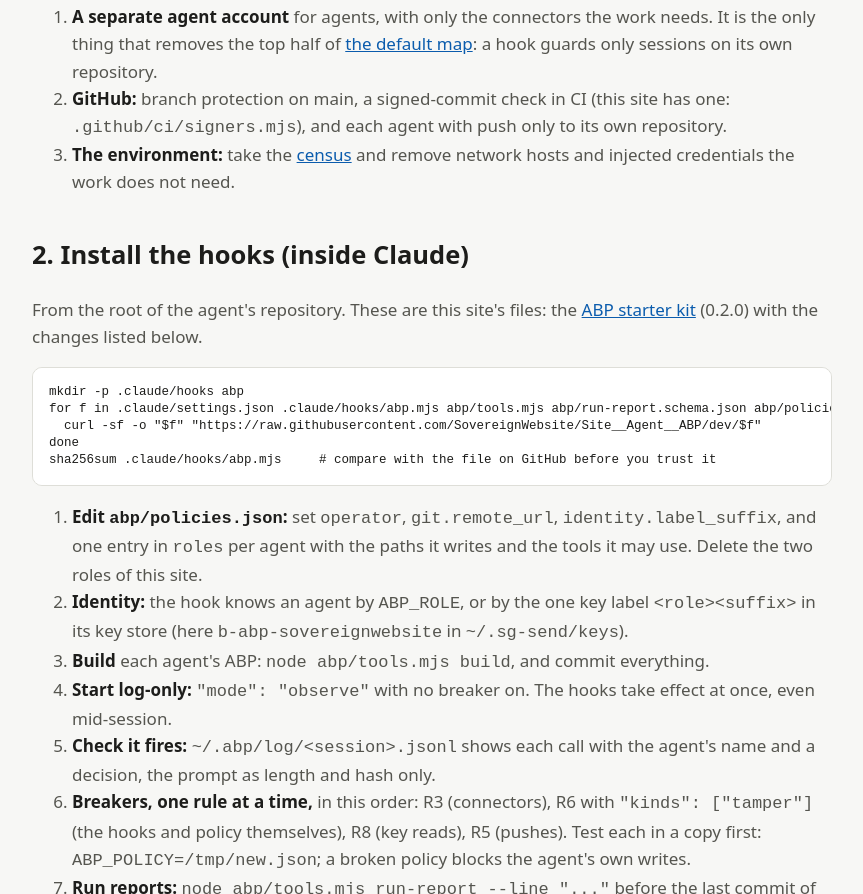
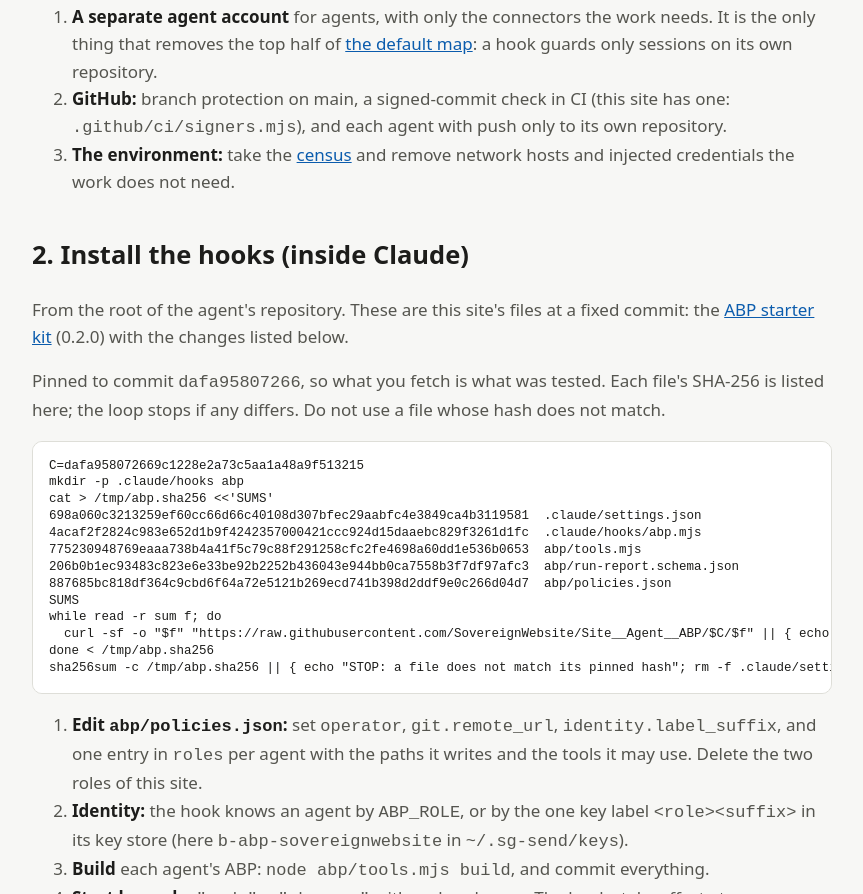
Before and after one commit to SovereignWebsite/Site__Agent__ABP, a plain HTML site: page site/factory/dinis-cruz/account-b/surface/deploy/index.html in a window 1280 px wide. Shown: the part 584-1478 px from the top of the page, without its empty margins (208-1071 px from the left). Drawn offline with Linux system fonts and the light colour scheme.

Commit message:
b.abp: deploy page pins a commit and each file's SHA-256; script-src none (b.security)
Agent: b.abp@SovereignWebsite.dinis
Claude-Session: https://claude.ai/code/session_01Kw9UwBGqBsVqJmrrTHTGMY
Co-Authored-By: Claude Opus 5.5 <noreply@anthropic.com>

```diff
--- a/site/factory/dinis-cruz/account-b/surface/deploy/index.html
+++ b/site/factory/dinis-cruz/account-b/surface/deploy/index.html
@@ -20,7 +20,7 @@
 <meta name="twitter:title" content="Deploying an ABP">
 <meta name="twitter:description" content="The solutions to the gaps found in one Claude Code session, and how to deploy them: the hard boundaries outside Claude, then the ABP hooks and policy inside it, step by step.">
 <meta name="twitter:image" content="https://abp.agents.sovereignweb.site/assets/share/card-1200x630.jpg">
-<meta http-equiv="Content-Security-Policy" content="default-src 'self'; script-src 'self' 'unsafe-inline'; style-src 'self' 'unsafe-inline'; connect-src 'self'; object-src 'none'; base-uri 'none'">
+<meta http-equiv="Content-Security-Policy" content="default-src 'self'; script-src 'none'; style-src 'self' 'unsafe-inline'; connect-src 'self'; object-src 'none'; base-uri 'none'">
 <style>
 :root{--bg:#f7f7f5;--fg:#1d1d1b;--muted:#55554f;--line:#deded8;--card:#fff;--accent:#0b5cad;--hot:#a8261b}
 @media (prefers-color-scheme:dark){:root{--bg:#141413;--fg:#ededea;--muted:#b4b4ae;--line:#33332f;--card:#1c1c1a;--accent:#7ab8ff;--hot:#ff8a7a}}
@@ -59,12 +59,21 @@ table{border-collapse:collapse;width:100%;font-size:.92rem}th,td{border-bottom:1
 <li><strong>The environment:</strong> take the <a href="../census-prompt.md">census</a> and remove network hosts and injected credentials the work does not need.</li>
 </ol>
 <h2>2. Install the hooks (inside Claude)</h2>
-<p>From the root of the agent's repository. These are this site's files: the <a href="https://sovereignwebsite.ai/abp/">ABP starter kit</a> (0.2.0) with the changes listed below.</p>
-<pre tabindex="0" aria-label="Install commands">mkdir -p .claude/hooks abp
-for f in .claude/settings.json .claude/hooks/abp.mjs abp/tools.mjs abp/run-report.schema.json abp/policies.json; do
-  curl -sf -o "$f" "https://raw.githubusercontent.com/SovereignWebsite/Site__Agent__ABP/dev/$f"
-done
-sha256sum .claude/hooks/abp.mjs     # compare with the file on GitHub before you trust it</pre>
+<p>From the root of the agent's repository. These are this site's files at a fixed commit: the <a href="https://sovereignwebsite.ai/abp/">ABP starter kit</a> (0.2.0) with the changes listed below.</p>
+<p>Pinned to commit <code>dafa95807266</code>, so what you fetch is what was tested. Each file's SHA-256 is listed here; the loop stops if any differs. Do not use a file whose hash does not match.</p>
+<pre tabindex="0" aria-label="Install commands">C=dafa958072669c1228e2a73c5aa1a48a9f513215
+mkdir -p .claude/hooks abp
+cat &gt; /tmp/abp.sha256 &lt;&lt;'SUMS'
+698a060c3213259ef60cc66d66c40108d307bfec29aabfc4e3849ca4b3119581  .claude/settings.json
+4acaf2f2824c983e652d1b9f4242357000421ccc924d15daaebc829f3261d1fc  .claude/hooks/abp.mjs
+775230948769eaaa738b4a41f5c79c88f291258cfc2fe4698a60dd1e536b0653  abp/tools.mjs
+206b0b1ec93483c823e6e33be92b2252b436043e944bb0ca7558b3f7df97afc3  abp/run-report.schema.json
+887685bc818df364c9cbd6f64a72e5121b269ecd741b398d2ddf9e0c266d04d7  abp/policies.json
+SUMS
+while read -r sum f; do
+  curl -sf -o "$f" "https://raw.githubusercontent.com/SovereignWebsite/Site__Agent__ABP/$C/$f" || { echo "could not fetch $f"; break; }
+done &lt; /tmp/abp.sha256
+sha256sum -c /tmp/abp.sha256 || { echo "STOP: a file does not match its pinned hash"; rm -f .claude/settings.json; }</pre>
 <ol>
 <li><strong>Edit <code>abp/policies.json</code>:</strong> set <code>operator</code>, <code>git.remote_url</code>, <code>identity.label_suffix</code>, and one entry in <code>roles</code> per agent with the paths it writes and the tools it may use. Delete the two roles of this site.</li>
 <li><strong>Identity:</strong> the hook knows an agent by <code>ABP_ROLE</code>, or by the one key label <code>&lt;role&gt;&lt;suffix&gt;</code> in its key store (here <code>b-abp-sovereignwebsite</code> in <code>~/.sg-send/keys</code>).</li>
```
Also changed, not shown: site/factory/dinis-cruz/account-b/surface/claude-code-2026-11-25/index.html (+1 -1 lines), site/factory/dinis-cruz/account-b/surface/index.html (+1 -1 lines).
